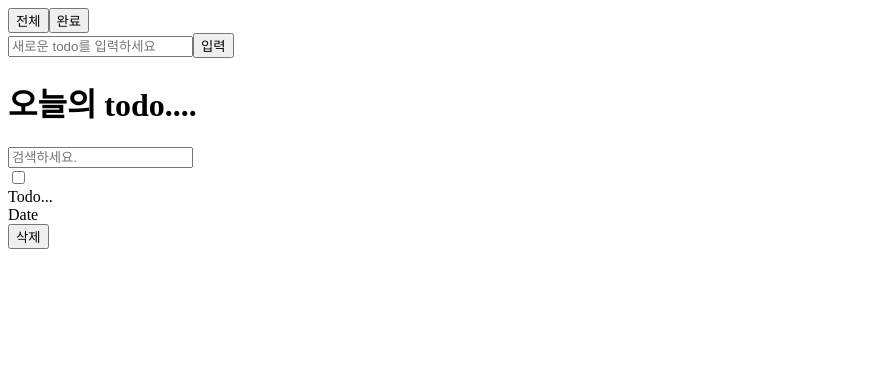
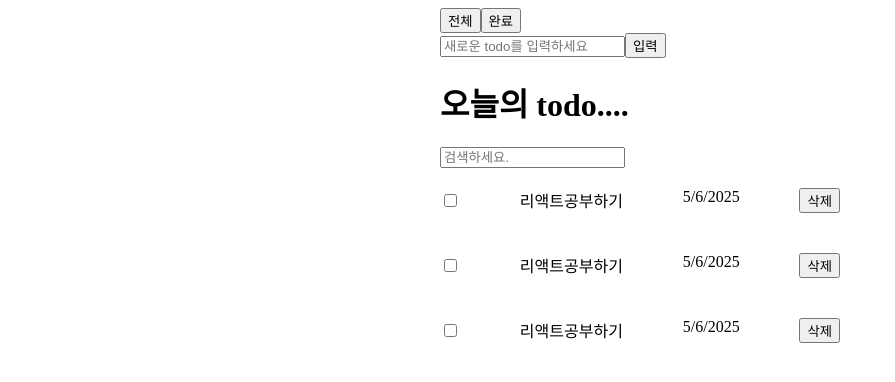
Before and after one commit to fedevexpt/todolist, a React (Vite) app: page / in a window 1280 px wide. Shown: the top 382 px of the page, without its empty margins (0-895 px from the left). Built offline with nearby package versions, Linux system fonts and the light colour scheme.

Commit message:
feat:추가기능화면렌더링완료

```diff
--- a/src/App.css
+++ b/src/App.css
@@ -0,0 +1,4 @@
+.App {
+  width: 400px;
+  margin: 0 auto;
+}
--- a/src/App.jsx
+++ b/src/App.jsx
@@ -40,7 +40,7 @@ function App() {
   };
 
   return (
-    <div>
+    <div className="App">
       <Header />
       <Editor onCreate={onCreate} />
       <List todos={todos} />
--- a/src/components/Editor.jsx
+++ b/src/components/Editor.jsx
@@ -1,8 +1,28 @@
-function Editor() {
+import { useState } from "react";
+
+function Editor({ onCreate }) {
+  const [input, setInput] = useState("");
+  const onChange = (e) => {
+    setInput(e.target.value);
+  };
+  const onSubmit = () => {
+    if (input === "") {
+      return;
+    }
+    onCreate(input);
+    setInput("");
+    alert(input);
+  };
+
   return (
     <div>
-      <input type="text" placeholder="새로운 todo를 입력하세요" />
-      <button>입력</button>
+      <input
+        type="text"
+        placeholder="새로운 todo를 입력하세요"
+        value={input}
+        onChange={onChange}
+      />
+      <button onClick={onSubmit}>입력</button>
     </div>
   );
 }
--- a/src/components/List.jsx
+++ b/src/components/List.jsx
@@ -7,7 +7,7 @@ function List({ todos }) {
       <h1>오늘의 todo....</h1>
       <input type="text" placeholder="검색하세요." />
       <div className="todos_wrapper">
-        {filterTodos.map((todo) => {
+        {todos.map((todo) => {
           return <TodoItem key={todo.id} {...todo} />;
         })}
       </div>
--- /dev/null
+++ b/src/components/TodoItem.css
@@ -0,0 +1,5 @@
+.TodoItem {
+  display: flex;
+  justify-content: space-between;
+  padding: 20px 0;
+}
--- a/src/components/TodoItem.jsx
+++ b/src/components/TodoItem.jsx
@@ -1,9 +1,11 @@
-function TodoItem() {
+import "./TodoItem.css";
+
+function TodoItem({ content, date }) {
   return (
     <div className="TodoItem">
       <input type="checkbox" />
-      <div className="content">Todo...</div>
-      <div className="date">Date</div>
+      <div className="content">{content}</div>
+      <div className="date">{date.toLocaleDateString()}</div>
       <button>삭제</button>
     </div>
   );
```
